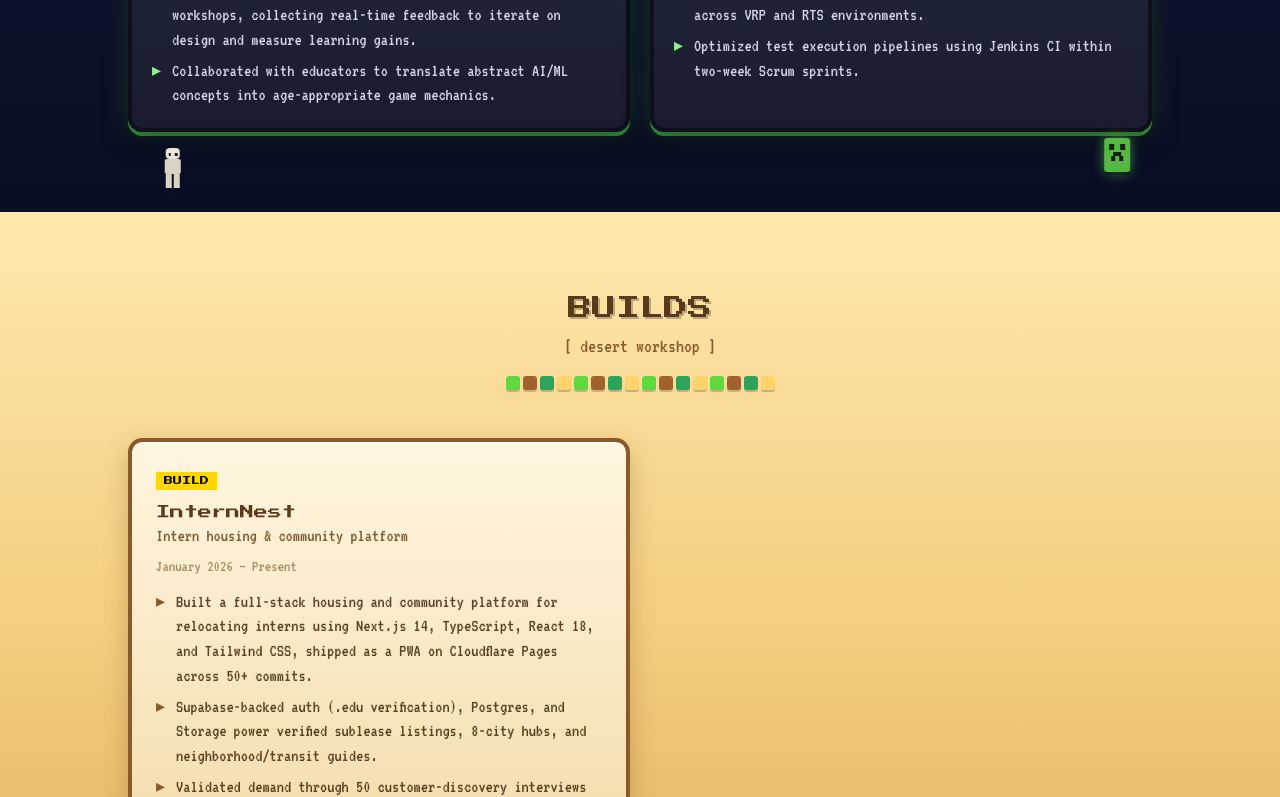
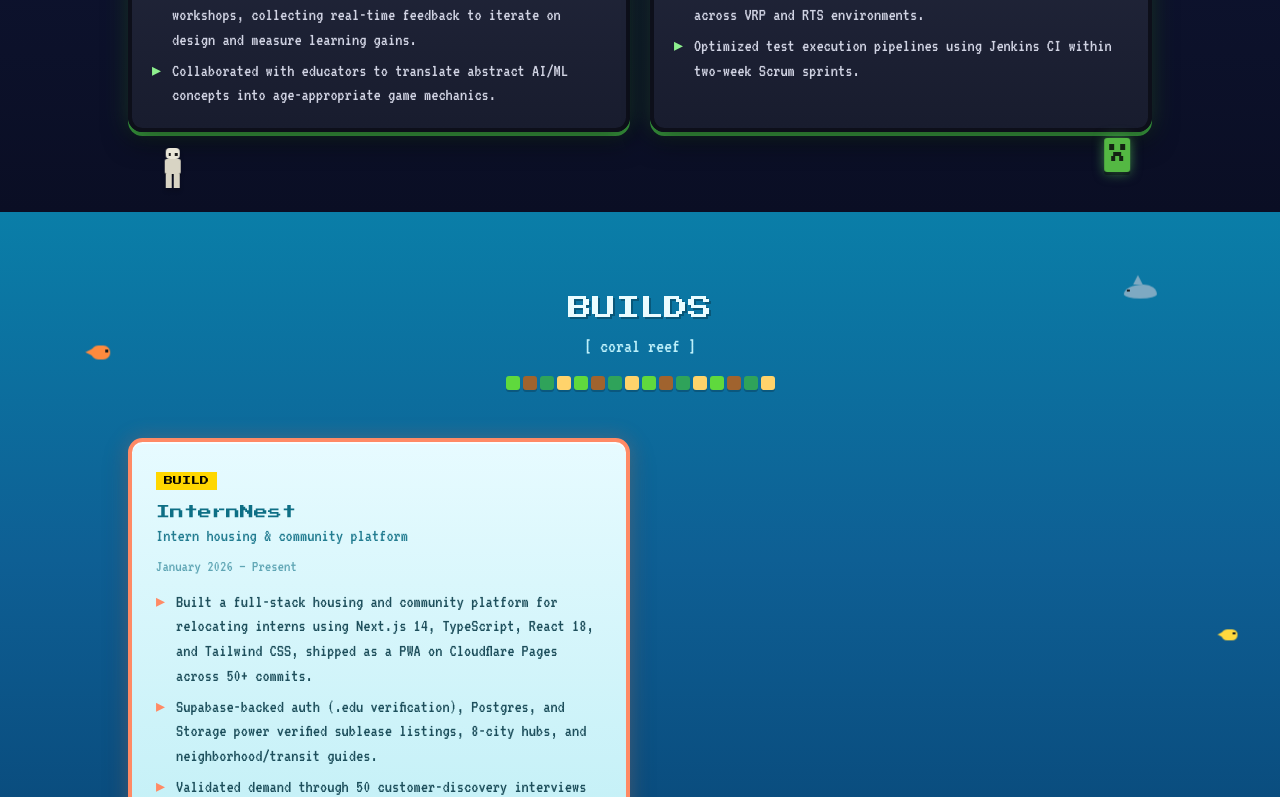
Before and after one commit to NhiTech/celine-portfolio, a Next.js app: page / in a window 1280 px wide. Shown: the part 2000-2797 px from the top of the page. Built offline with nearby package versions, Linux system fonts and the light colour scheme.

Commit message:
Fix photo crop; swap desert for vibrant coral reef ocean biome

```diff
--- a/app/globals.css
+++ b/app/globals.css
@@ -214,6 +214,34 @@ body {
   background: linear-gradient(180deg, #ffe7ad 0%, #f3cd7f 55%, #e0ad5c 100%);
 }
 
+.biome-ocean {
+  background: linear-gradient(180deg, #0a7ea8 0%, #0e5f94 45%, #073f6e 100%);
+}
+
+.bubble {
+  position: absolute;
+  border-radius: 999px;
+  background: radial-gradient(circle at 35% 30%, rgba(255, 255, 255, 0.9), rgba(255, 255, 255, 0.15) 70%);
+  animation: bubble-rise 6s linear infinite;
+}
+
+@keyframes bubble-rise {
+  0% { transform: translateY(0); opacity: 0; }
+  10% { opacity: 0.9; }
+  90% { opacity: 0.6; }
+  100% { transform: translateY(-140px); opacity: 0; }
+}
+
+.swim {
+  position: absolute;
+  animation: swim-across 10s ease-in-out infinite;
+}
+
+@keyframes swim-across {
+  0%, 100% { transform: translateX(0) translateY(0); }
+  50% { transform: translateX(40px) translateY(-10px); }
+}
+
 .biome-end {
   background:
     radial-gradient(ellipse at 50% 0%, #3a2461 0%, #1a0f30 60%, #0e0819 100%);
@@ -249,6 +277,17 @@ body {
     inset 0 2px 0 0 rgba(255, 255, 255, 0.6),
     0 10px 24px rgba(120, 76, 30, 0.3),
     0 4px 0 0 #c99a55;
+}
+
+.mc-panel-ocean {
+  background: linear-gradient(180deg, #e7fbff 0%, #bdeef5 100%);
+  border-radius: 0.9rem;
+  border: 4px solid #ff8a65;
+  box-shadow:
+    inset 0 2px 0 0 rgba(255, 255, 255, 0.7),
+    0 0 20px rgba(255, 138, 101, 0.25),
+    0 10px 24px rgba(5, 60, 90, 0.35),
+    0 4px 0 0 #0e8fa8;
 }
 
 .mc-panel-end {
--- a/components/Critters.tsx
+++ b/components/Critters.tsx
@@ -115,6 +115,54 @@ export function Enderman({ className = "", scale = 1, delay = "0s" }: CritterPro
   );
 }
 
+export function Fish({ className = "", scale = 1, delay = "0s", color = "#ff8a3d" }: CritterProps & { color?: string }) {
+  return (
+    <div className={`swim ${className}`} style={{ ["--s" as string]: scale, animationDelay: delay }}>
+      <div className="relative" style={{ width: 22 * scale, height: 14 * scale }}>
+        <div className="absolute rounded-full" style={{ background: color, left: 4 * scale, top: 2 * scale, width: 14 * scale, height: 10 * scale }} />
+        <div className="absolute" style={{ background: color, left: 0, top: 4 * scale, width: 6 * scale, height: 6 * scale, clipPath: "polygon(100% 0, 0 50%, 100% 100%)" }} />
+        <div className="absolute" style={{ background: "#1c1c1c", left: 14 * scale, top: 5 * scale, width: 2 * scale, height: 2 * scale }} />
+      </div>
+    </div>
+  );
+}
+
+export function Turtle({ className = "", scale = 1, delay = "0s" }: CritterProps) {
+  return (
+    <div className={`swim ${className}`} style={{ ["--s" as string]: scale, animationDelay: delay }}>
+      <div className="relative" style={{ width: 30 * scale, height: 20 * scale }}>
+        <div className="absolute rounded-lg" style={{ background: "#3f9142", left: 6 * scale, top: 2 * scale, width: 18 * scale, height: 14 * scale, boxShadow: "inset 0 0 0 2px #276e2b" }} />
+        <div className="absolute rounded-sm" style={{ background: "#6abf5f", left: 0, top: 6 * scale, width: 7 * scale, height: 6 * scale }} />
+        {[2, 22].map((x, i) => (
+          <div key={i} className="absolute rounded-sm" style={{ background: "#6abf5f", left: x * scale, top: 14 * scale, width: 6 * scale, height: 5 * scale }} />
+        ))}
+      </div>
+    </div>
+  );
+}
+
+export function Dolphin({ className = "", scale = 1, delay = "0s" }: CritterProps) {
+  return (
+    <div className={`swim ${className}`} style={{ ["--s" as string]: scale, animationDelay: delay }}>
+      <div className="relative" style={{ width: 36 * scale, height: 20 * scale }}>
+        <div
+          className="absolute"
+          style={{
+            background: "#7ea9c2",
+            left: 2 * scale,
+            top: 4 * scale,
+            width: 28 * scale,
+            height: 12 * scale,
+            borderRadius: "60% 40% 50% 50% / 70% 70% 30% 30%",
+          }}
+        />
+        <div className="absolute" style={{ background: "#7ea9c2", left: 10 * scale, top: -4 * scale, width: 8 * scale, height: 8 * scale, clipPath: "polygon(0 100%, 50% 0, 100% 100%)" }} />
+        <div className="absolute" style={{ background: "#1c1c1c", left: 5 * scale, top: 8 * scale, width: 2 * scale, height: 2 * scale }} />
+      </div>
+    </div>
+  );
+}
+
 export function Chicken({ className = "", scale = 1, delay = "0s" }: CritterProps) {
   return (
     <div
--- a/components/Decor.tsx
+++ b/components/Decor.tsx
@@ -75,6 +75,28 @@ export function MoonGlow({ className = "", size = 160 }: { className?: string; s
   return <div className={`moon-glow ${className}`} style={{ width: size, height: size }} />;
 }
 
+export function Bubbles() {
+  const bubbles = [
+    { left: "8%", size: 8, delay: "0s" },
+    { left: "20%", size: 5, delay: "1.4s" },
+    { left: "35%", size: 7, delay: "0.6s" },
+    { left: "55%", size: 6, delay: "2.1s" },
+    { left: "72%", size: 9, delay: "0.9s" },
+    { left: "88%", size: 5, delay: "1.8s" },
+  ];
+  return (
+    <>
+      {bubbles.map((b, i) => (
+        <div
+          key={i}
+          className="bubble"
+          style={{ left: b.left, bottom: "4%", width: b.size, height: b.size, animationDelay: b.delay }}
+        />
+      ))}
+    </>
+  );
+}
+
 export function Hills() {
   return (
     <div className="hills h-28 sm:h-36">
--- a/components/JournalBook.tsx
+++ b/components/JournalBook.tsx
@@ -10,7 +10,7 @@ export function JournalBook() {
               src="/celine.jpg"
               alt="Celine Nhi Vo"
               className="h-full w-full rounded-md object-cover"
-              style={{ objectPosition: "50% 28%" }}
+              style={{ objectPosition: "50% 87%" }}
             />
           </div>
           <p className="font-pixel text-[10px] text-dirt-dark">CELINE.PNG</p>
--- a/components/Projects.tsx
+++ b/components/Projects.tsx
@@ -1,18 +1,26 @@
 import { projects } from "@/lib/data";
 import { accentColor } from "@/lib/colors";
 import { Section } from "./Section";
+import { Bubbles } from "./Decor";
+import { Fish, Turtle, Dolphin } from "./Critters";
 
 export function Projects() {
   return (
-    <Section id="projects" title="BUILDS" subtitle="[ desert workshop ]" biome="desert">
-      <div className="grid gap-5 sm:grid-cols-2">
+    <Section id="projects" title="BUILDS" subtitle="[ coral reef ]" biome="ocean">
+      <Bubbles />
+      <Fish className="top-[18%] left-[4%] z-10" scale={1.4} color="#ff8a3d" delay="0s" />
+      <Fish className="top-[55%] right-[6%] z-10" scale={1.1} color="#ffd93d" delay="2s" />
+      <Turtle className="bottom-[10%] left-[10%] z-10" scale={1.3} delay="1s" />
+      <Dolphin className="top-[10%] right-[12%] z-10" scale={1.2} delay="0.5s" />
+
+      <div className="grid gap-5 sm:grid-cols-2 relative">
         {projects.map((p) => (
           <a
             key={p.name}
             href={p.link}
             target={p.link ? "_blank" : undefined}
             rel={p.link ? "noopener noreferrer" : undefined}
-            className="mc-panel-desert block p-6 transition hover:brightness-[1.03]"
+            className="mc-panel-ocean block p-6 transition hover:brightness-[1.03]"
           >
             <div
               className="mb-3 inline-block px-2 py-0.5 font-pixel text-[9px] text-black"
@@ -20,12 +28,12 @@ export function Projects() {
             >
               BUILD
             </div>
-            <h3 className="font-pixel text-sm text-[#5a3a1b]">{p.name}</h3>
-            <p className="font-mono-px text-lg text-[#6b4a22]/90 mb-1">{p.tagline}</p>
-            <p className="font-mono-px text-base text-[#6b4a22]/60 mb-3">{p.dates}</p>
+            <h3 className="font-pixel text-sm text-[#0e6f85]">{p.name}</h3>
+            <p className="font-mono-px text-lg text-[#0e6f85]/90 mb-1">{p.tagline}</p>
+            <p className="font-mono-px text-base text-[#0e6f85]/60 mb-3">{p.dates}</p>
             <ul className="space-y-1.5">
               {p.bullets.map((b) => (
-                <li key={b} className="font-mono-px text-lg leading-snug text-[#4a3014]/90 pl-5 relative before:content-['▸'] before:absolute before:left-0 before:text-[#8a5a2b]">
+                <li key={b} className="font-mono-px text-lg leading-snug text-[#0a3d4a]/90 pl-5 relative before:content-['▸'] before:absolute before:left-0 before:text-[#ff8a65]">
                   {b}
                 </li>
               ))}
--- a/components/Section.tsx
+++ b/components/Section.tsx
@@ -1,12 +1,13 @@
 import { BlockRow } from "./Decor";
 
-type Biome = "jungle" | "desert" | "end" | "night";
+type Biome = "jungle" | "desert" | "end" | "night" | "ocean";
 
 const biomeConfig: Record<Biome, { bg: string; heading: string; sub: string }> = {
   jungle: { bg: "biome-jungle", heading: "text-[#eafff0]", sub: "text-[#c9ecd4]" },
   desert: { bg: "biome-desert", heading: "text-[#5a3a1b]", sub: "text-[#8a5a2b]" },
   end: { bg: "biome-end", heading: "text-[#e9d9ff]", sub: "text-[#b89ce0]" },
   night: { bg: "biome-night", heading: "text-[#8ef08e]", sub: "text-[#aab4e0]" },
+  ocean: { bg: "biome-ocean", heading: "text-[#eafcff]", sub: "text-[#bdf0fa]" },
 };
 
 export function Section({
```
